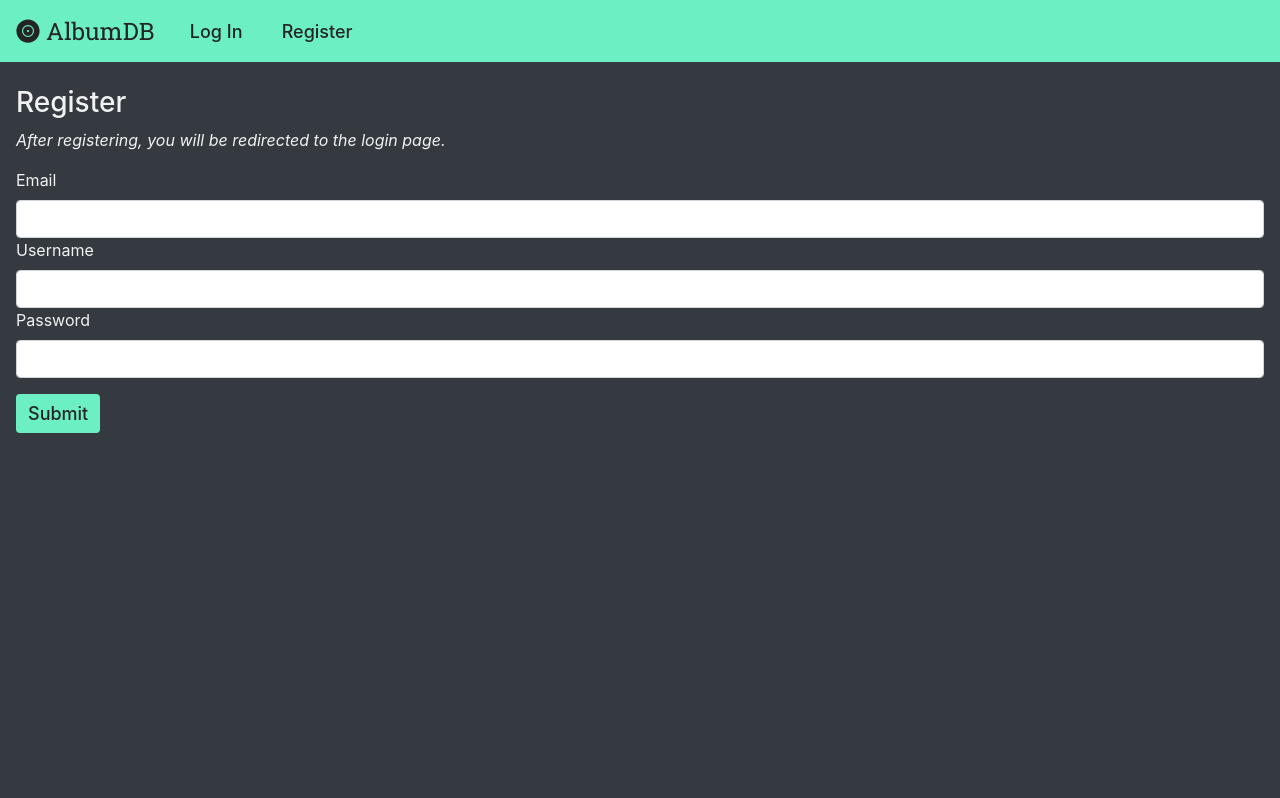
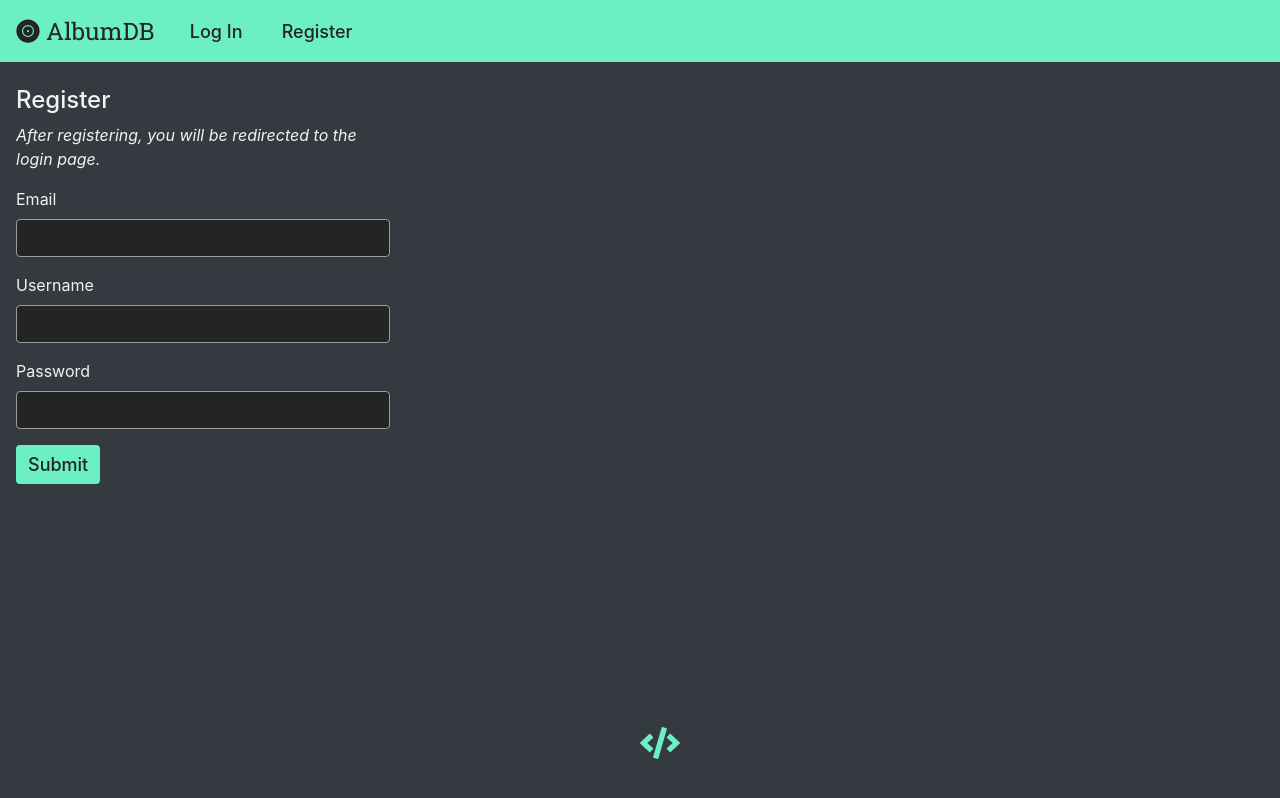
Before and after one commit to joeycs/albumdb, a React (Create React App) app: page /register in a window 1280 px wide. Built offline with nearby package versions, Linux system fonts and the light colour scheme; no server answers.

Commit message:
Finished implementing UI

```diff
--- a/src/App.css
+++ b/src/App.css
@@ -21,7 +21,6 @@
 }
 
 .logo {
-  font-size: x-large;
   font-family: "RobotoSlab";
 }
 
@@ -44,9 +43,36 @@
   background-color: #242424;
 }
 
-.nav-item:hover, .btn-album:hover {
+.nav-item:hover, .btn-album:hover, .btn-code:hover {
   transition: .2s;
   cursor: pointer;
+}
+
+.album-info {
+  width: 100%;
+}
+
+.table-container {
+  padding: 1em;
+  margin-top: 1em;
+}
+
+.table-container, form {
+  width: 30%;
+  transition: .2s;
+}
+
+.table-container:hover, input:hover {
+  border: .1em solid #f2f2f2 !important;
+  transition: .2s !important;
+}
+
+.table-container, input, textarea{
+  background-color:#242424 !important;
+  color: #f2f2f2 !important;
+  border: .1em solid #9c9c9c !important;
+  border-radius: .25em !important;
+  margin-bottom: 1em !important;
 }
 
 .markedAlbum {
@@ -55,17 +81,31 @@
 }
 
 .unmarkedAlbum {
-  color: #f2f2f2;
   text-decoration: none;
 }
 
-.btn-album {
-  color: #6cf0c3;
+.unmarkedAlbum, .btn-album:hover, .btn-code:hover {
+  color: #f2f2f2;
+}
+
+.btn-album, .logo {
   font-size: x-large;
 }
 
-.btn-album:hover {
-  color: #f2f2f2;
+.btn-album, .btn-code {
+  background: none;
+  border: none;
+  color: #6cf0c3;
+  padding: 0;
+  margin-right: .5em;
+}
+
+.btn-code {
+  position: absolute;
+  top: 90%;
+  left: 50%;
+  transition: .2s;
+  font-size: xx-large;
 }
 
 .btn-primary {
--- a/src/App.js
+++ b/src/App.js
@@ -1,11 +1,21 @@
 import React from "react";
 import Index from "./components/index.component";
-import './App.css';
+import { FontAwesomeIcon } from "@fortawesome/react-fontawesome";
+import { faCode } from "@fortawesome/free-solid-svg-icons";
+import "./App.css";
+
+const codeIcon = <FontAwesomeIcon icon={faCode} />;
 
 function App() {
   return (
     <div className="bg-dark">
       <Index></Index>
+      <button
+        onClick={() => window.open("https://github.com/joeycs/albumdb")}
+        className="btn-code"
+      >
+        {codeIcon}
+      </button>
     </div>
   );
 }
--- a/src/components/add-album.component.js
+++ b/src/components/add-album.component.js
@@ -56,7 +56,7 @@ export default class AddAlbum extends Component {
     return (
       <div className="component-body">
         <form onSubmit={this.onSubmit}>
-          <h3>Add Album</h3>
+          <h4>Add Album</h4>
           <div className="form-group">
             <label>Title</label>
             <input
--- a/src/components/album-list.component.js
+++ b/src/components/album-list.component.js
@@ -5,42 +5,47 @@ import { faEdit } from "@fortawesome/free-regular-svg-icons";
 import { faSquare } from "@fortawesome/free-regular-svg-icons";
 import { faCheckSquare } from "@fortawesome/free-regular-svg-icons";
 import { faMinusSquare } from "@fortawesome/free-regular-svg-icons";
+import { faMusic } from "@fortawesome/free-solid-svg-icons";
 
 const editIcon = <FontAwesomeIcon icon={faEdit} />;
 const markIcon = <FontAwesomeIcon icon={faSquare} />;
 const markedIcon = <FontAwesomeIcon icon={faCheckSquare} />;
 const deleteIcon = <FontAwesomeIcon icon={faMinusSquare} />;
+const musicIcon = <FontAwesomeIcon icon={faMusic} />;
 
 const Album = (props) => (
-  <tr className={props.album.listened ? "markedAlbum" : "unMarkedAlbum"}>
-    <td>{props.album.title}</td>
-    <td>{props.album.artist}</td>
-    <td>{props.album.genre}</td>
+  <tr className={props.album.listened ? "markedAlbum" : "unmarkedAlbum"}>
     <td>
-      <span
-        className="btn-album"
-        onClick={() => {
-          props.editAlbum(props.album._id);
-        }}
-      >
-        {editIcon}
-      </span>
-      <span
+      <button
         className="btn-album"
         onClick={() => {
           props.markAlbum(props.album._id);
         }}
       >
         {props.album.listened ? markedIcon : markIcon}
-      </span>
-      <span
+      </button>
+    </td>
+    <td className="album-info align-text-top">
+      {props.album.title}&nbsp;by&nbsp;
+      {props.album.artist}
+    </td>
+    <td className="align-text-top">
+      <button
+        className="btn-album btn-edit"
+        onClick={() => {
+          props.editAlbum(props.album._id);
+        }}
+      >
+        {editIcon}
+      </button>
+      <button
         className="btn-album"
         onClick={() => {
           props.deleteAlbum(props.album._id);
         }}
       >
         {deleteIcon}
-      </span>
+      </button>
     </td>
   </tr>
 );
@@ -147,7 +152,7 @@ export default class AlbumList extends Component {
   guestBody() {
     return (
       <div className="component-body">
-        <h4>Hi, please log in.</h4>
+        <h4>Hi, please log in or register to begin {musicIcon}</h4>
       </div>
     );
   }
@@ -155,27 +160,19 @@ export default class AlbumList extends Component {
   userBody() {
     return (
       <div className="component-body">
-        <h4>Welcome, {this.props.user.username}.</h4>
-        <table className="table">
-          <thead className="thead-dark">
-            <tr>
-              <th>Title</th>
-              <th>Artist</th>
-              <th>Genre</th>
-            </tr>
-          </thead>
-          <tbody>{this.toListenList()}</tbody>
-        </table>
-        <table className="table">
-          <thead className="thead-dark">
-            <tr>
-              <th>Title</th>
-              <th>Artist</th>
-              <th>Genre</th>
-            </tr>
-          </thead>
-          <tbody>{this.listenedList()}</tbody>
-        </table>
+        <h4>Welcome, {this.props.user.username}</h4>
+        <div className="table-container">
+          <i className="caption">To Listen</i>
+          <table className="table table-borderless">
+            <tbody>{this.toListenList()}</tbody>
+          </table>
+        </div>
+        <div className="table-container">
+          <i className="caption">Listened</i>
+          <table className="table table-borderless">
+            <tbody>{this.listenedList()}</tbody>
+          </table>
+        </div>
       </div>
     );
   }
--- a/src/components/register.component.js
+++ b/src/components/register.component.js
@@ -45,7 +45,7 @@ export default class Register extends Component {
     return (
       <div className="component-body">
         <form onSubmit={this.onSubmit}>
-          <h3>Register</h3>
+          <h4>Register</h4>
           <p>
             <i>After registering, you will be redirected to the login page.</i>
           </p>
```
